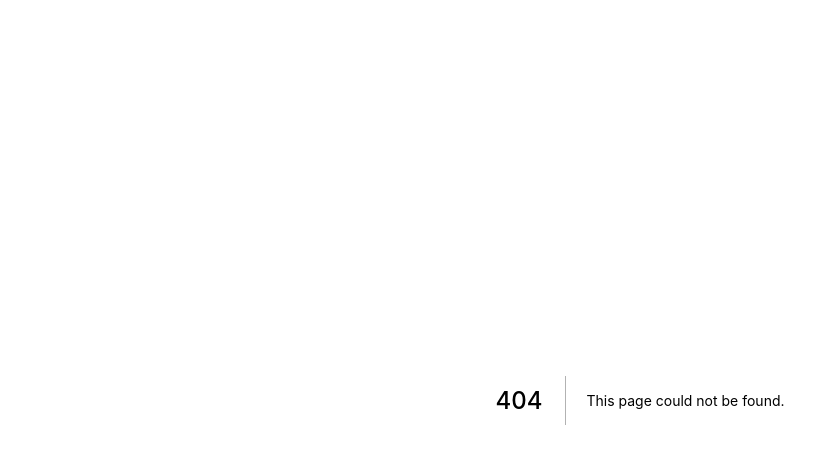
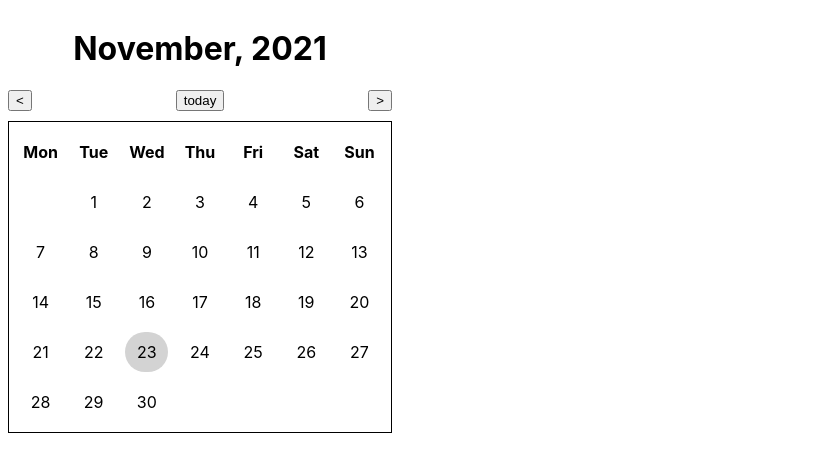
Before and after one commit to benalexb/exercises, a Next.js app: page /calendar in a window 1280 px wide. Before the commit this address had no page. Shown: the top 472 px of the page, without its empty margins (0-839 px from the left). Built offline with nearby package versions, Linux system fonts and the light colour scheme.

Commit message:
Created calendar

```diff
--- /dev/null
+++ b/components/Calendar/Calendar.jsx
@@ -0,0 +1,81 @@
+import PropTypes from 'prop-types';
+import { useMemo, useState } from 'react';
+import { DateTime, Info, Duration } from 'luxon';
+import clsx from 'clsx';
+import { range } from 'lodash';
+import styles from './Calendar.module.css';
+
+const Cell = ({ children, strong, highlight }, key) => {
+  const classes = clsx(
+    styles.cell,
+    {
+      [styles.strong]: strong,
+      [styles.highlight]: highlight,
+    },
+  );
+  return <div key={key} className={classes}>{children}</div>;
+};
+
+Cell.defaultProps = {
+  children: null,
+  strong: false,
+  highlight: false,
+};
+
+Cell.propTypes = {
+  children: PropTypes.node,
+  strong: PropTypes.bool,
+  highlight: PropTypes.bool,
+};
+
+const Calendar = () => {
+  const today = DateTime.now().startOf('day');
+  const [selectedDate, setSelectedDate] = useState(today);
+
+  const onPreviousClick = () => {
+    const duration = Duration.fromObject({ months: 1 });
+    const newDate = selectedDate.minus(duration);
+    setSelectedDate(newDate.startOf('month'));
+  };
+
+  const onNextClick = () => {
+    const duration = Duration.fromObject({ months: 1 });
+    const newDate = selectedDate.plus(duration);
+    setSelectedDate(newDate.startOf('month'));
+  };
+
+  const onTodayClick = () => {
+    setSelectedDate(today);
+  };
+
+  // Determine in which day of the week we start looping days.
+  const gapRange = useMemo(() => range(1, selectedDate.weekday), [selectedDate]);
+
+  // Not all months have the same amount of days.
+  const dayRange = useMemo(() => range(1, selectedDate.endOf('month').day + 1), [selectedDate]);
+
+  return (
+    <div className={styles.container}>
+      <h1>{`${Info.months()[selectedDate.month - 1]}, ${selectedDate.year}`}</h1>
+      <div className={styles.control}>
+        <button type="button" onClick={onPreviousClick}>{'<'}</button>
+        <button type="button" onClick={onTodayClick}>today</button>
+        <button type="button" onClick={onNextClick}>{'>'}</button>
+      </div>
+      <div className={styles['grid-container']}>
+        {Info.weekdays('short').map((weekDay) => (
+          <Cell key={weekDay} strong>{weekDay}</Cell>
+        ))}
+        {gapRange.map((gap) => (
+          <Cell key={`gap-${gap}`} />
+        ))}
+        {dayRange.map((day) => {
+          const isToday = today.diff(selectedDate.set({ day }).startOf('day')).toObject().milliseconds === 0;
+          return <Cell key={day} highlight={isToday}>{day}</Cell>;
+        })}
+      </div>
+    </div>
+  );
+};
+
+export default Calendar;
--- /dev/null
+++ b/components/Calendar/Calendar.module.css
@@ -0,0 +1,39 @@
+.container {
+  padding: 8px;
+  max-width: 400px;
+  text-align: center;
+}
+
+.control {
+  display: flex;
+  justify-content: space-between;
+  margin-bottom: 10px;
+}
+
+.grid-container {
+  display: grid;
+  gap: 10px;
+  place-items: center;
+  place-content: center;
+  grid-template-columns: repeat(7, 1fr);
+  border: 1px solid black;
+  max-width: 400px;
+  padding: 10px;
+}
+
+.cell {
+  display: flex;
+  width: 100%;
+  height: 40px;
+  align-items: center;
+  justify-content: center;
+}
+
+.strong {
+  font-weight: bold;
+}
+
+.highlight {
+  background-color: lightgray;
+  border-radius: 24px;
+}
--- /dev/null
+++ b/components/Calendar/index.js
@@ -0,0 +1,3 @@
+import Calendar from './Calendar'
+export * from './Calendar'
+export default Calendar;
--- a/styles/globals.css
+++ b/styles/globals.css
@@ -7,7 +7,7 @@
 }
 
 a {
-  color: inherit;
+  color: blue;
   text-decoration: none;
 }
 
```
Also changed, not shown: package.json (+11 -2 lines), pages/calendar.js (added, +12 -0 lines), pages/index.js (+12 -67 lines), styles/Home.module.css (+0 -113 lines), .eslintrc.json, 1 other file (tests, documents, lock files or other folders).
